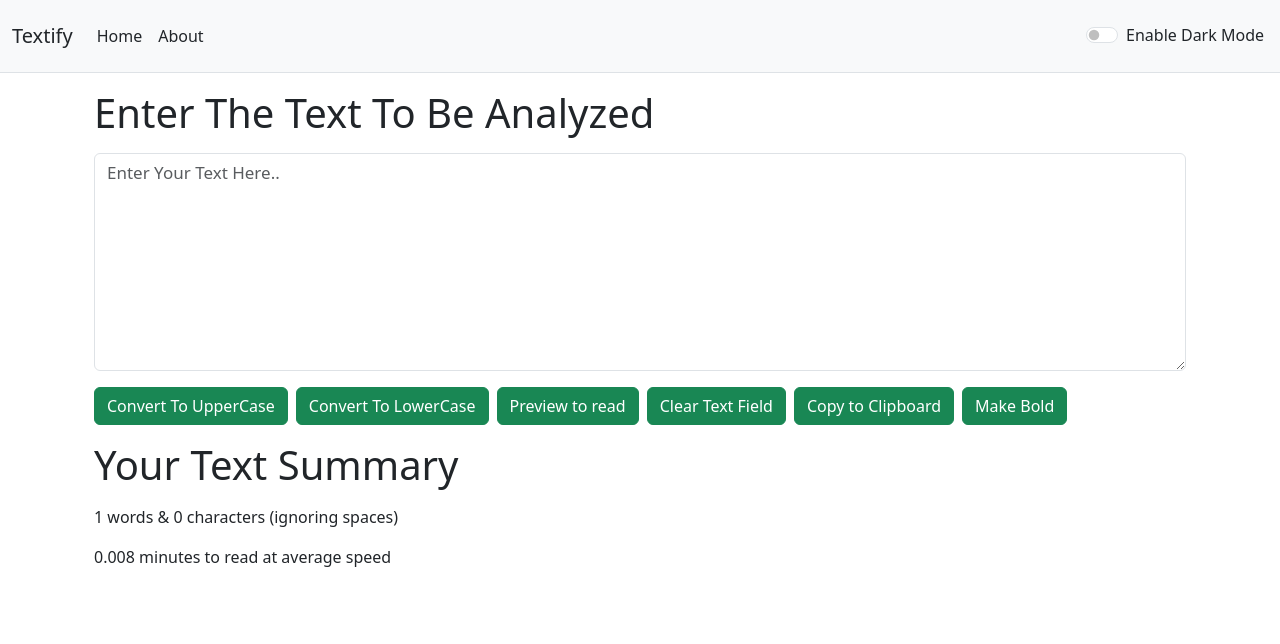
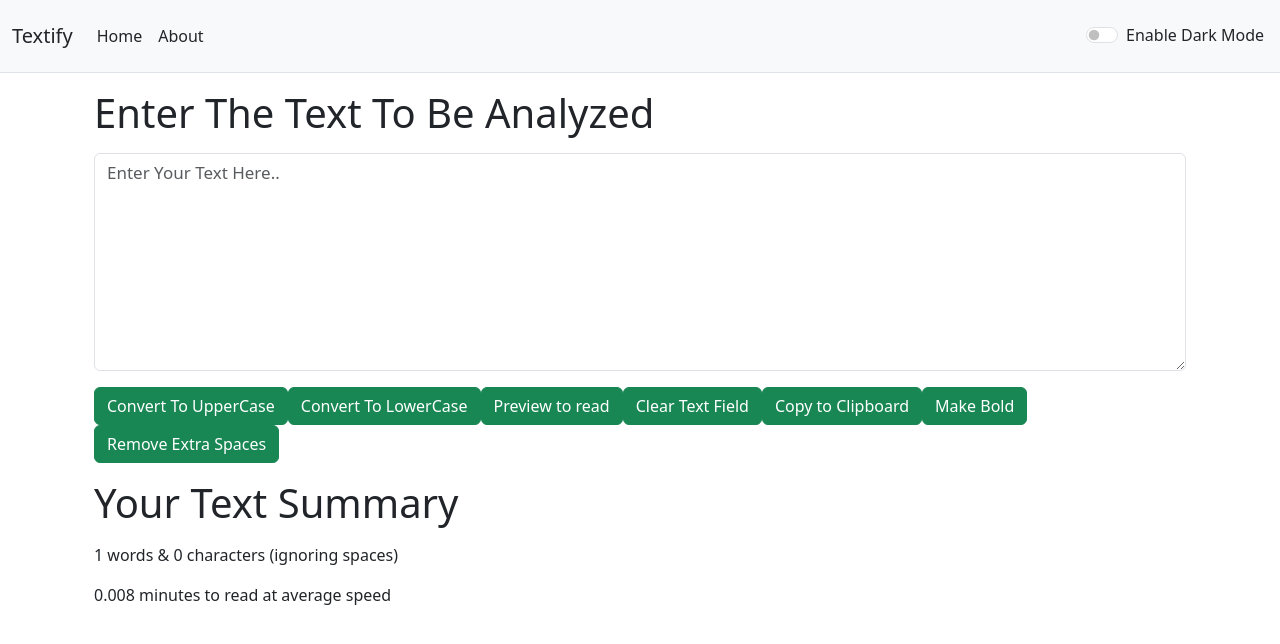
Before and after one commit to yadavmangesh07/Text-Utility-Web-App, a React (Create React App) app: page / in a window 1280 px wide. Shown: the top 644 px of the page. Built offline with nearby package versions, Linux system fonts and the light colour scheme.

Commit message:
Added : Remove Extra Space Button

```diff
--- a/src/component/TextForm.js
+++ b/src/component/TextForm.js
@@ -126,6 +126,13 @@ export default function TextForm(props) {
       setPreviewClicked(true);
       setPreviewedText(text);
     }
+
+    }
+    const removeExtraSpaces = () =>{
+      let newText=text.replace(/\s+/g, ' ').trim();
+
+      setText(newText);
+
     }
 
 
@@ -154,20 +161,23 @@ export default function TextForm(props) {
             <button type="button" onClick={upperCase} className="btn btn-success">
               Convert To UpperCase
             </button>
-            <button type="button" onClick={lowerCase} className="btn btn-success mx-2">
+            <button type="button" onClick={lowerCase} className="btn btn-success">
               Convert To LowerCase
             </button>
-            <button type="button" onClick={preview} className="btn btn-success mx-1.5">
+            <button type="button" onClick={preview} className="btn btn-success ">
               Preview to read
             </button>
-            <button type="button" onClick={clearTextField} className="btn btn-success mx-2">
+            <button type="button" onClick={clearTextField} className="btn btn-success">
               Clear Text Field
             </button>
-            <button type="button" onClick={copyToClipboard} className="btn btn-success mx-1.5">
+            <button type="button" onClick={copyToClipboard} className="btn btn-success ">
               Copy to Clipboard
             </button>
-            <button type="button" onClick={makeBold} className="btn btn-success mx-2">
+            <button type="button" onClick={makeBold} className="btn btn-success">
               Make Bold
+            </button>
+            <button type="button" onClick={removeExtraSpaces} className="btn btn-success">
+              Remove Extra Spaces
             </button>
           </div>
         </div>
@@ -179,9 +189,11 @@ export default function TextForm(props) {
           {wordCount} words & {characterCount} characters (ignoring spaces)
         </p>
         <p>{0.008 * wordCount} minutes to read at average speed</p>
-        <div style={{ fontWeight: isbold ? 'bold' : 'normal' }}>
+        <div style={{ fontWeight: isbold ? 'bold' : 'lighter'}}>
+
 
         {previewClicked && <p>{previewedText}</p>}
+
         </div>
       </div>
 </div>
```
